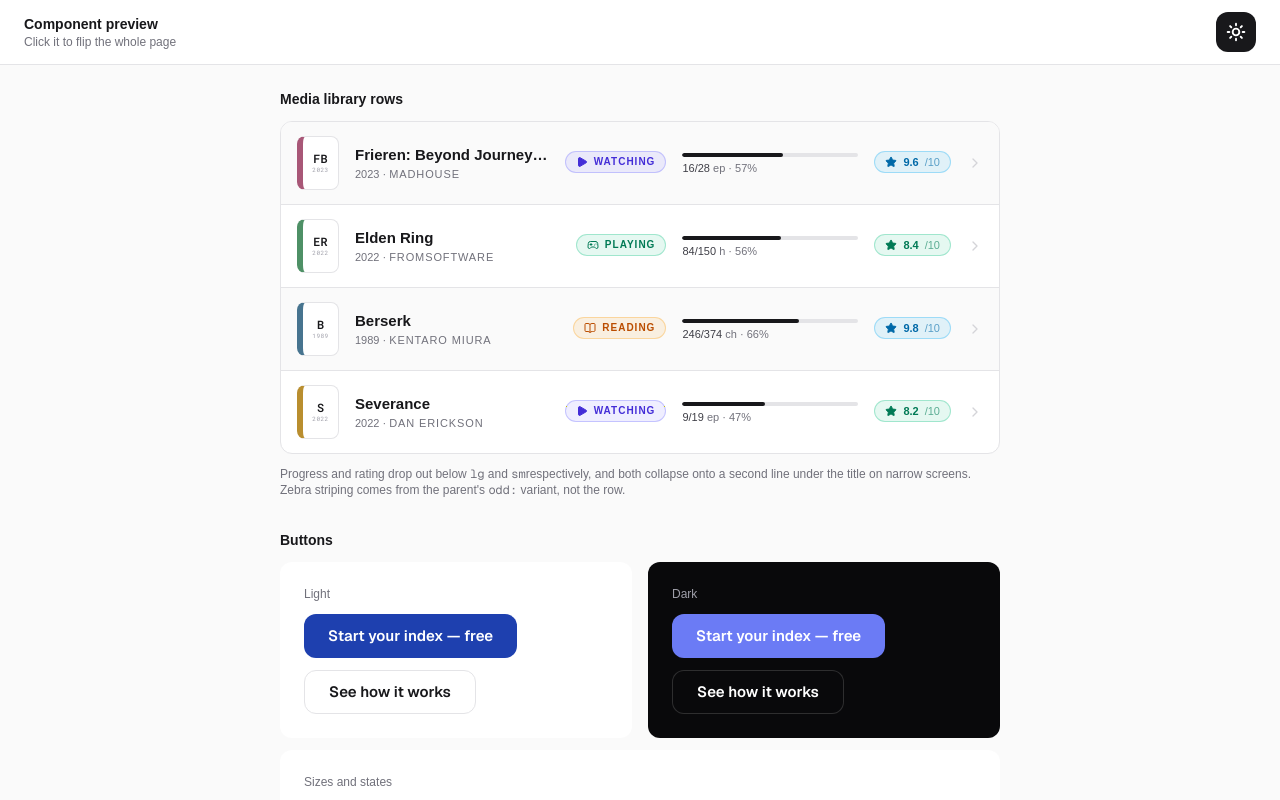
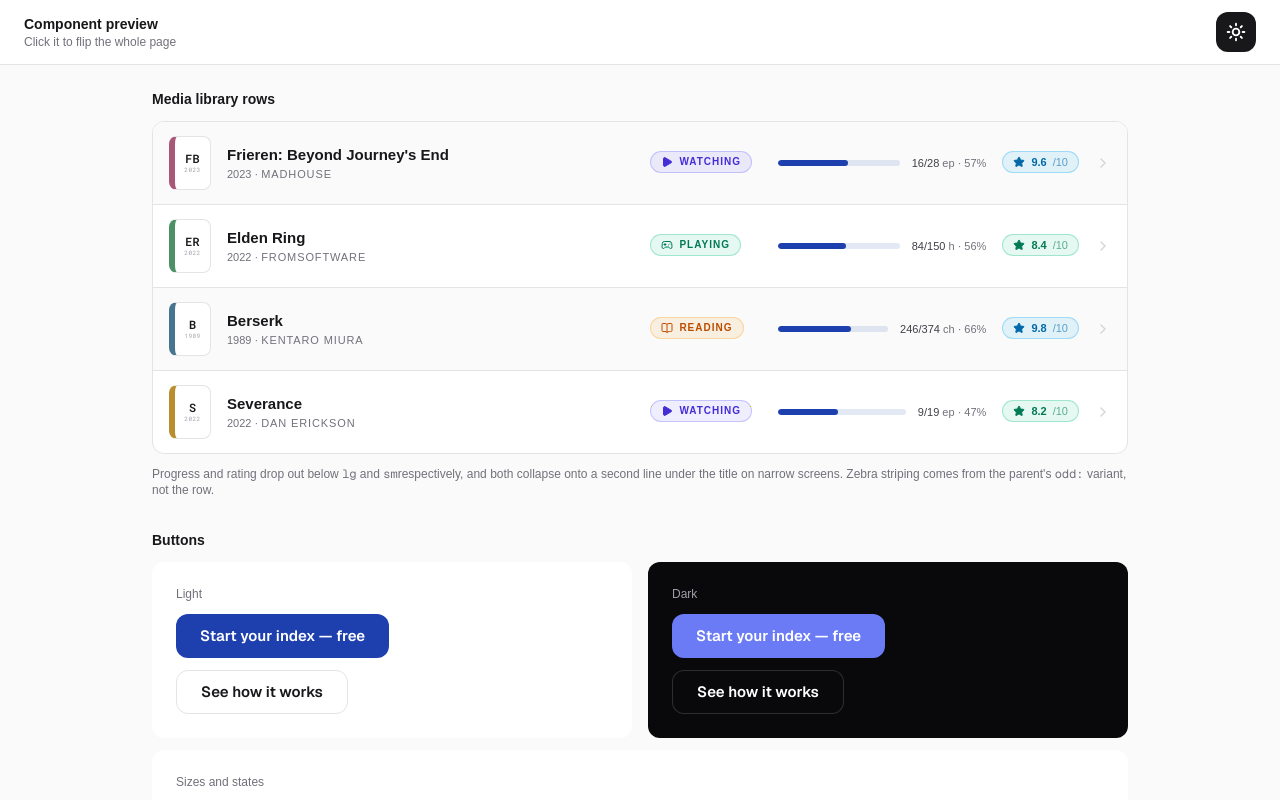
Before and after one commit to CanDundarCSE/kue-web, a Next.js app: page /theme-preview in a window 1280 px wide. Shown: the top 800 px of the page. Built offline with nearby package versions, Linux system fonts and the light colour scheme.

Commit message:
feat: Enhance ProgressMeter styling and adjust ThemePreviewPage layout

```diff
--- a/app/components/media-library-row.tsx
+++ b/app/components/media-library-row.tsx
@@ -15,21 +15,21 @@
   const percent = total > 0 ? Math.min(100, Math.max(0, Math.round((current / total) * 100))) : 0;
 
   return (
-    <div className="w-full min-w-0">
+    <div className="flex w-full min-w-0 items-center gap-3">
       <div
         role="progressbar"
         aria-valuenow={percent}
         aria-valuemin={0}
         aria-valuemax={100}
         aria-label={`${current} of ${total} ${unit}`}
-        className="h-1 w-full overflow-hidden rounded-full bg-zinc-200 dark:bg-white/12"
+        className="h-1.5 min-w-0 flex-1 overflow-hidden rounded-full bg-[#1e40af]/12 dark:bg-[#6b7bf5]/20"
       >
         <div
-          className="h-full rounded-full bg-zinc-900 dark:bg-zinc-100"
+          className="h-full rounded-full bg-[#1e40af] dark:bg-[#6b7bf5]"
           style={{ width: `${percent}%` }}
         />
       </div>
-      <p className="mt-1.5 truncate text-[11px] leading-none text-zinc-500 dark:text-zinc-400">
+      <p className="shrink-0 text-[11px] leading-none whitespace-nowrap text-zinc-500 dark:text-zinc-400">
         <span className="text-zinc-700 dark:text-zinc-200">
           {current}/{total}
         </span>{" "}
@@ -87,12 +87,12 @@
           </div>
         </div>
 
-        <div className="hidden shrink-0 lg:block">
+        <div className="hidden w-28 shrink-0 lg:block">
           <StatusBadge status={status} />
         </div>
 
         {progress && (
-          <div className="hidden w-36 shrink-0 lg:block xl:w-44">
+          <div className="hidden w-44 shrink-0 lg:block xl:w-52">
             <ProgressMeter {...progress} />
           </div>
         )}
--- a/app/theme-preview/page.tsx
+++ b/app/theme-preview/page.tsx
@@ -49,7 +49,7 @@
         <ThemeToggleButton />
       </header>
 
-      <main className="mx-auto flex max-w-3xl flex-col gap-8 p-4 sm:p-6">
+      <main className="mx-auto flex max-w-5xl flex-col gap-8 p-4 sm:p-6">
         <section className="flex flex-col gap-3">
           <h2 className="text-sm font-semibold">Media library rows</h2>
           <div className="overflow-hidden rounded-xl border border-zinc-200 bg-white dark:border-zinc-800 dark:bg-zinc-950">
```
